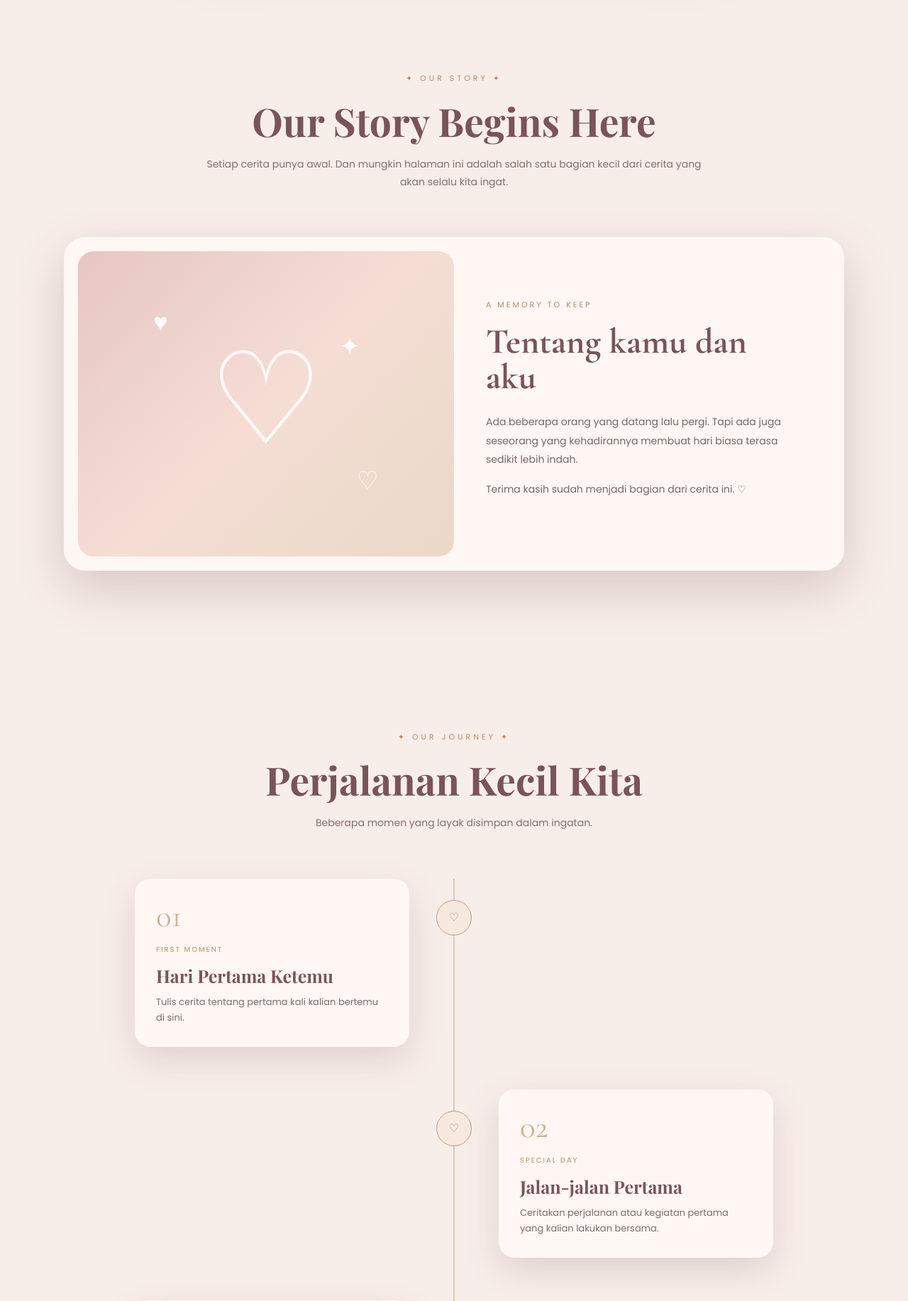
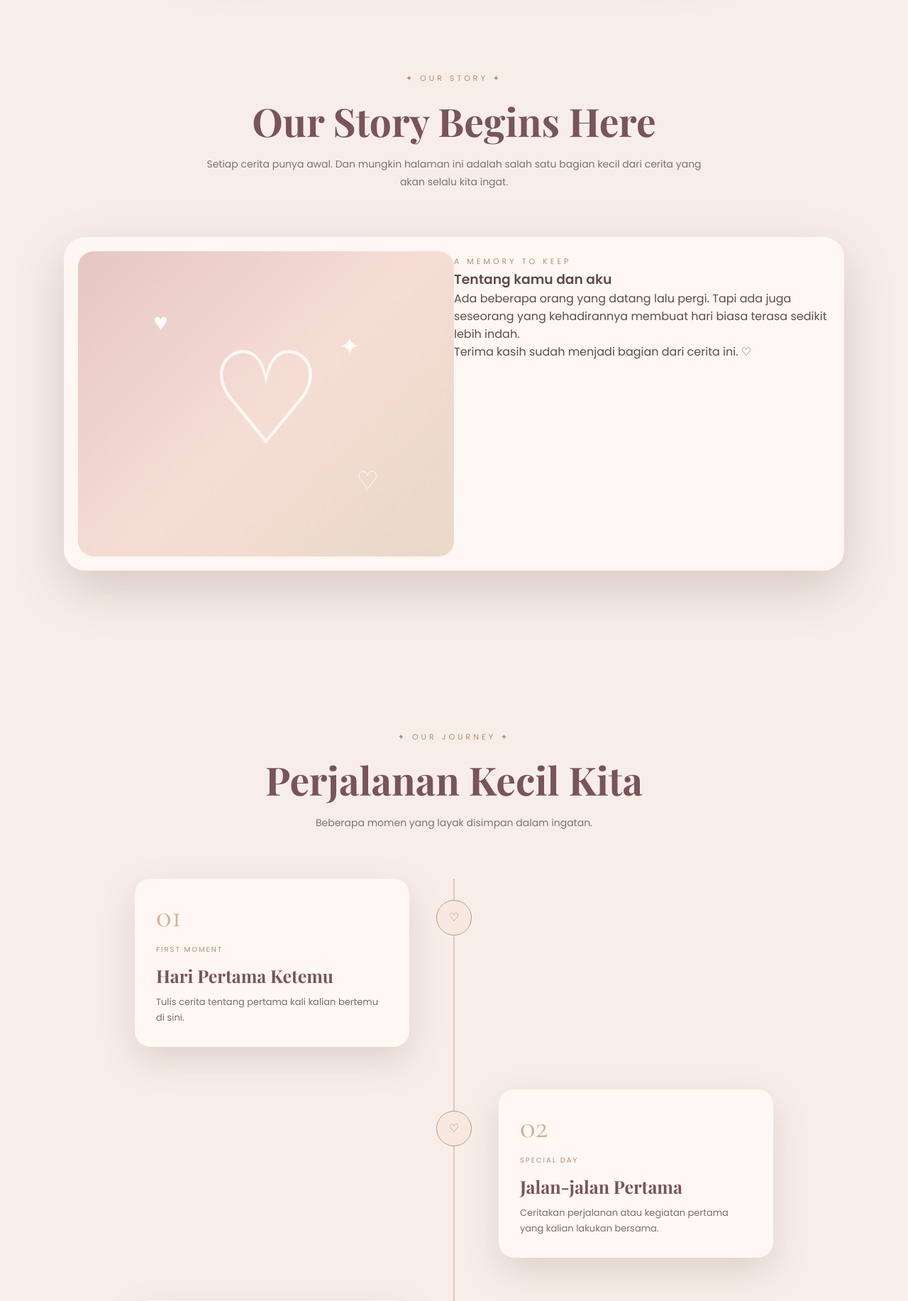
Before and after one commit to aqilmuzaki99-cmyk/Websait-sendiri, a PHP site: page / in a window 1280 px wide. Shown: the part 814-2647 px from the top of the page at 71% size. Run offline with PHP 8.4, Linux system fonts and the light colour scheme.

Commit message:
Update style.css

```diff
--- a/style.css
+++ b/style.css
@@ -38,7 +39,7 @@ body::after {
     content: "";
     position: fixed;
     inset: 0;
-    background: rgba(250, 239, 234, 0.22);
+    background: transparent;
     pointer-events: none;
     z-index: -8;
 }
@@ -255,34 +256,6 @@ main {
     }
 }
 
-.intro-text {
-    padding: 60px 45px;
-    display: flex;
-    justify-content: center;
-    flex-direction: column;
-}
-
-.gold-label {
-    color: #b88b6d;
-    letter-spacing: 3px;
-    font-size: 11px;
-}
-
-.intro-text h3 {
-    font-family: "Cormorant Garamond", serif;
-    font-size: 50px;
-    line-height: 1;
-    color: #79545a;
-    margin: 18px 0 25px;
-}
-
-.intro-text p {
-    color: #766667;
-    line-height: 1.9;
-    font-size: 14px;
-    margin-bottom: 15px;
-}
-
 .timeline {
     position: relative;
     max-width: 900px;
@@ -545,6 +514,12 @@ main {
     }
 }
 
+.gold-label {
+    color: #b88b6d;
+    font-size: 11px;
+    letter-spacing: 4px;
+}
+
 .final-card h2 {
     max-width: 650px;
     margin: 18px auto;
```
Also changed, not shown: other parts of style.css (+65 -24 lines).
